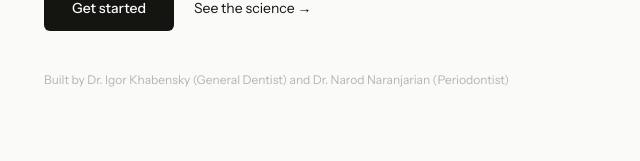
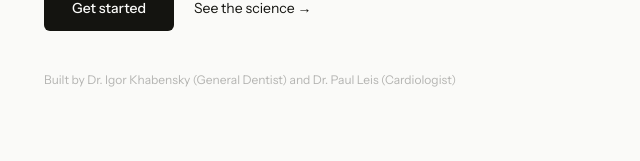
Before and after one commit to drmemes1/peaqhealth, a Next.js app in the folder peaqhealth_1/apps/web/: page / in a window 1280 px wide. Shown: the part 521-682 px from the top of the page, without its empty margins (280-920 px from the left). Built offline with nearby package versions, Linux system fonts and the light colour scheme.

Commit message:
fix: update clinician names — Dr. Paul Leis (Cardiologist) replaces Dr. Naranjarian

```diff
--- a/peaqhealth_1/apps/web/app/page.tsx
+++ b/peaqhealth_1/apps/web/app/page.tsx
@@ -104,7 +104,7 @@ export default function Home() {
           }}
         >
           Built by Dr. Igor Khabensky (General Dentist)
-          and Dr. Narod Naranjarian (Periodontist)
+          and Dr. Paul Leis (Cardiologist)
         </p>
       </section>
 
@@ -501,7 +501,7 @@ export default function Home() {
                 margin: "0 0 2px",
               }}
             >
-              Dr. Narod Naranjarian
+              Dr. Paul Leis
             </p>
             <p
               style={{
@@ -511,7 +511,7 @@ export default function Home() {
                 margin: 0,
               }}
             >
-              Periodontist
+              Cardiologist
             </p>
           </div>
         </div>
@@ -528,9 +528,9 @@ export default function Home() {
           }}
         >
           &ldquo;We built Peaq because we kept seeing the same
-          pattern in our patients — oral disease showing up
-          in their bloodwork, their sleep, their cardiovascular
-          risk. No platform was connecting these dots.&rdquo;
+          pattern — oral disease showing up in cardiovascular
+          risk, sleep disruption compounding inflammation.
+          No platform was connecting these dots.&rdquo;
         </p>
       </section>
 
```
